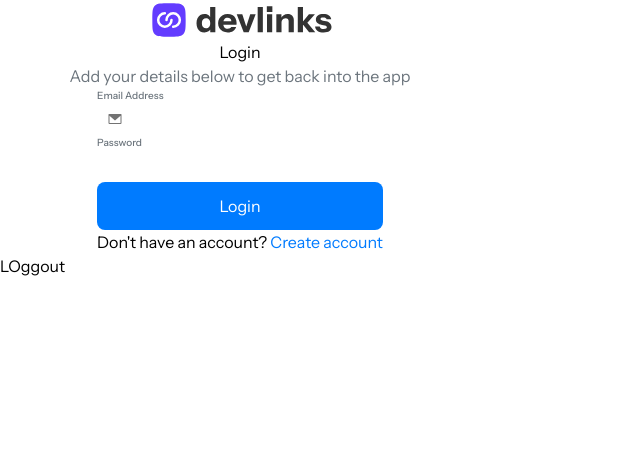
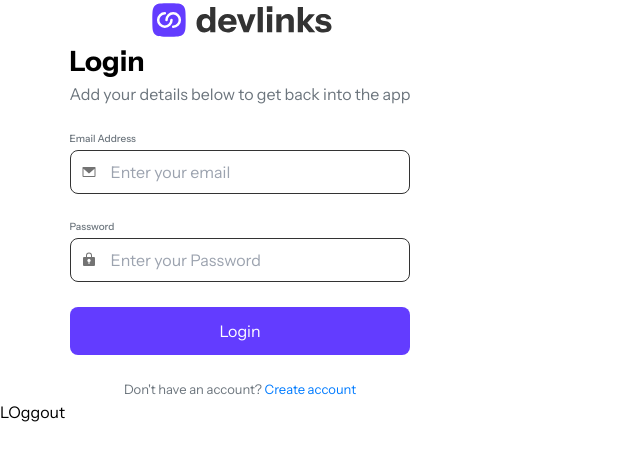
Before and after one commit to MtchedlishviliLevani/link-sharing-app, a React (Vite) app: page /auth in a window 1280 px wide. Shown: the top 460 px of the page, without its empty margins (0-640 px from the left). Built offline with nearby package versions, Linux system fonts and the light colour scheme; no server answers.

Commit message:
add seperate input component add some ui on login component

```diff
--- a/src/components/auth/Login.tsx
+++ b/src/components/auth/Login.tsx
@@ -2,15 +2,15 @@
 import { useState } from "react";
 import logoDevlinksLarge from "@images/logo-devlinks-large.svg"
 import emailIcon from "@images/icon-email.svg"
+import passwordIcon from "@images/icon-password.svg"
+import Input from "@/components/common/Input";
+
 function Login() {
-
     const { handleLogin, user } = useAuth();
-    console.log(user)
     const [email, setEmail] = useState("");
     const [password, setPassword] = useState("");
 
-
-
+    // form onSubmit function
     function onSubmit(e: React.FormEvent) {
         e.preventDefault();
         handleLogin(email, password)
@@ -18,17 +18,32 @@
     return (
         <div className="max-w-[480px] grid place-items-center">
             <img src={logoDevlinksLarge} alt="" />
-            <h1 className="text-black">Login</h1>
-            <p className="text-lightText">Add your details below to get back into the app</p>
-            <form action="" onSubmit={onSubmit} className="">
-                <label htmlFor="" className="form-label">Email Address</label>
-                <div className=" flex relative">
-                    <img src={emailIcon} className="absolute left-[10px] top-[50%] translate-y-[-50%]" alt="" />
-                    <input type="email" className="form-input" value={email} onChange={(e) => setEmail(e.target.value)} /></div>
-                <label className="form-label">Password</label>
-                <div><input type="password" className="form-input" value={password} onChange={(e) => setPassword(e.target.value)} /></div>
+            <form action="" onSubmit={onSubmit} className="flex flex-col gap-[25px]">
+                <div>
+                    <h1 className="form-h1">Login</h1>
+                    <p className="text-lightText">Add your details below to get back into the app</p></div>
+                <div>
+                    <Input inputProps={{
+                        type: "email",
+                        label: "Email Address",
+                        value: email,
+                        onChange: (e) => setEmail(e.target.value),
+                        placeholder: "Enter your email",
+                        icon: emailIcon,
+                    }} />
+                </div>
+                <div>
+                    <Input inputProps={{
+                        type: "password",
+                        label: "Password",
+                        value: password,
+                        onChange: (e) => setPassword(e.target.value),
+                        placeholder: "Enter your Password",
+                        icon: passwordIcon,
+                    }} />
+                </div>
                 <button type="submit" className="form-btn">Login</button>
-                <div>Don't have an account? <span className="text-primary">Create account</span></div>
+                <p className="text-lightText text-[13px] text-center">Don't have an account? <button className="text-primary">Create account</button></p>
             </form>
         </div>
     )
--- /dev/null
+++ b/src/components/common/Input.tsx
@@ -0,0 +1,25 @@
+interface ObjProps {
+    inputProps: InputProps
+}
+interface InputProps {
+    type: string,
+    label: string,
+    value: string,
+    onChange: (e: React.ChangeEvent<HTMLInputElement>) => void;
+    placeholder: string,
+    icon: string,
+
+}
+function Input({ inputProps }: ObjProps) {
+    const { type, label, value, onChange, placeholder, icon, } = inputProps;
+    return (
+        <>
+            <label htmlFor="" className="form-label">{label}</label>
+            <div className="form-input-container">
+                <img src={icon} className="form-input-icon" alt="" />
+                <input type={type} placeholder={placeholder} className="form-input" value={value} onChange={onChange} /></div>
+        </>
+    )
+}
+
+export default Input
--- /dev/null
+++ b/src/firebase/firebase.ts
@@ -0,0 +1,25 @@
+// Import the functions you need from the SDKs you need
+import { initializeApp } from "firebase/app";
+// import { getAnalytics } from "firebase/analytics";
+
+//added
+import { getAuth } from "firebase/auth";
+
+const firebaseConfig = {
+  apiKey: "AIzaSyCDdfSJ1URdZn3xvG5CcZpRqL4yabC9QLs",
+  authDomain: "link-sharing-app-2a022.firebaseapp.com",
+  projectId: "link-sharing-app-2a022",
+  storageBucket: "link-sharing-app-2a022.firebasestorage.app",
+  messagingSenderId: "1057008577606",
+  appId: "1:1057008577606:web:1fa9a708f8bdf25e2fee47",
+  measurementId: "G-6H2BGN6BPK",
+};
+
+// Initialize Firebase
+const app = initializeApp(firebaseConfig);
+
+const auth = getAuth(app);
+
+//
+// const analytics = getAnalytics(app);
+export { auth };
--- a/src/index.css
+++ b/src/index.css
@@ -15,14 +15,26 @@
   font-family: "InstrumentSans";
 }
 
+.form-h1 {
+  @apply text-[28px] font-bold;
+}
+
 .form-label {
-  @apply block text-[10px] font-medium text-lightText;
+  @apply block text-[10px] font-medium text-lightText mb-[4px];
+}
+
+.form-input-container {
+  @apply rounded-[8px] outline-none px-[5px] py-[4px] border-[#333] border-solid border-[1px] flex relative;
 }
 
 .form-input {
-  @apply rounded-[8px] outline-none py-[4px];
+  @apply px-[35px] py-[5px] outline-none;
+}
+
+.form-input-icon {
+  @apply absolute left-[10px] top-[50%] translate-y-[-50%];
 }
 
 .form-btn {
-  @apply block bg-primary text-white w-[100%] py-[12px] rounded-[8px];
+  @apply block bg-btnBg text-white w-[100%] py-[12px] rounded-[8px];
 }
--- a/tailwind.config.js
+++ b/tailwind.config.js
@@ -26,6 +26,9 @@
         // Additional Colors
         lightBlue: "#B8DAFF", // Light Blue for hover effects
         softYellow: "#FFC107", // Soft Yellow for highlights/notifications
+
+        //button collor
+        btnBg: "#633cff",
       },
     },
   },
```
Also changed, not shown: 1 other file (tests, documents, lock files or other folders).
